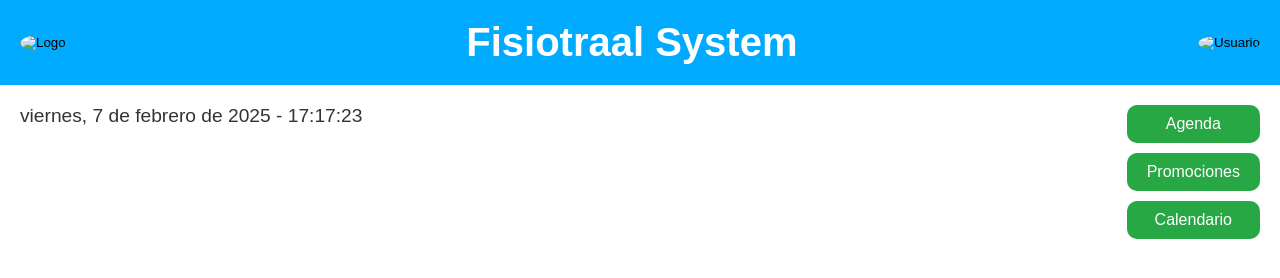
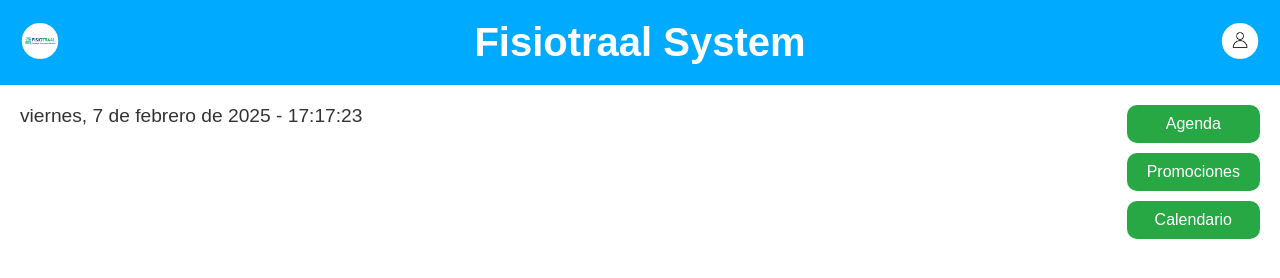
Before and after one commit to fisiotraal/system, a plain HTML site: page index.html in a window 1280 px wide. Drawn offline with Linux system fonts and the light colour scheme.

Commit message:
Update index.html

```diff
--- a/index.html
+++ b/index.html
@@ -83,11 +83,11 @@
 <body>
     <div class="header">
         <button class="header-button" onclick="window.location.href='https://fisiotraal.github.io/hub'">
-            <img src="logo" alt="Logo">
+            <img src="logo.png" alt="Logo">
         </button>
         <div class="header-title">Fisiotraal System</div>
         <button class="header-button" onclick="window.location.href='https://fisiotraal.github.io/user'">
-            <img src="user" alt="Usuario">
+            <img src="user.png" alt="Usuario">
         </button>
     </div>
 
```
